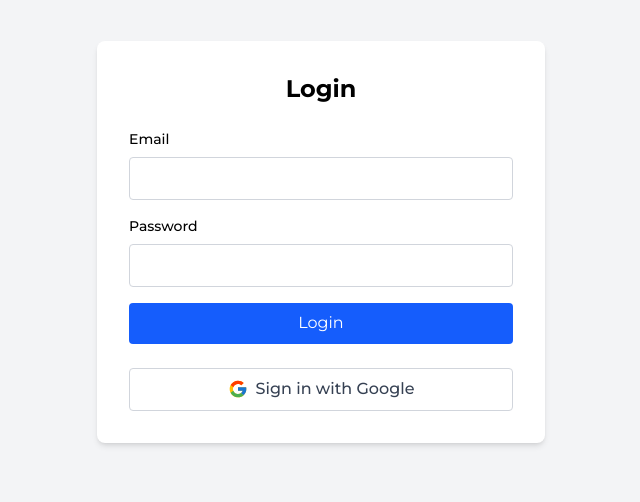
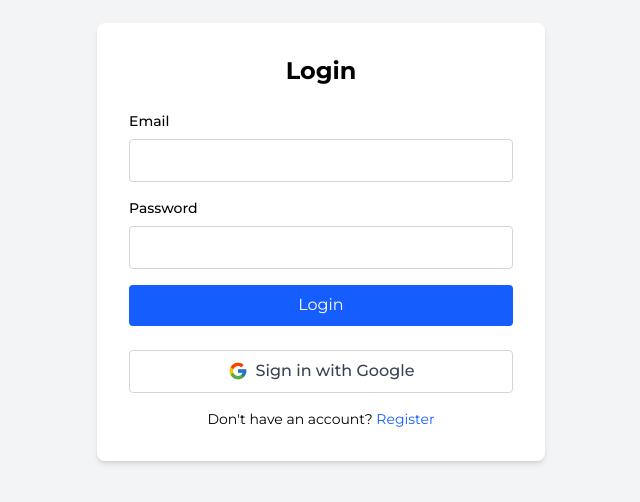
Before and after one commit to awais-ahmad01/MindMap, a React (Vite) app in the folder client/: page /login in a window 1280 px wide. Shown: the part 158-660 px from the top of the page, without its empty margins (319-959 px from the left). Built offline with nearby package versions, Linux system fonts and the light colour scheme; no server answers.

Commit message:
updated login.jsx and register.jsx files

```diff
--- a/client/src/pages/login.jsx
+++ b/client/src/pages/login.jsx
@@ -1,6 +1,6 @@
 import { useDispatch, useSelector } from "react-redux";
 import { useEffect } from "react";
-import { useNavigate } from "react-router-dom";
+import { useNavigate, Link } from "react-router-dom";
 import { signinUser } from "../store/actions/auth";
 import { useForm } from "react-hook-form";
 import * as yup from "yup";
@@ -41,7 +41,6 @@ const Login = () => {
   });
 
   const onSubmit = (data) => {
-    console.log(data);
     dispatch(signinUser(data))
       .unwrap()
       .then(() => {
@@ -92,8 +91,16 @@ const Login = () => {
         </form>
 
         <div className="mt-4">
-          <GoogleLoginButton label='Sign in with Google' />
+          <GoogleLoginButton label="Sign in with Google" />
         </div>
+
+        {/* 🔗 Register Link */}
+        <p className="text-center text-sm mt-4">
+          Don&apos;t have an account?{" "}
+          <Link to="/register" className="text-blue-600 hover:underline">
+            Register
+          </Link>
+        </p>
       </div>
     </div>
   );
--- a/client/src/pages/register.jsx
+++ b/client/src/pages/register.jsx
@@ -4,9 +4,13 @@ import { yupResolver } from '@hookform/resolvers/yup';
 import { useDispatch } from 'react-redux';
 import { registerUser } from '../store/actions/auth';
 import GoogleLoginButton from '../components/utils/googleLoginButton';
+import { useState } from 'react';
+import { Link } from 'react-router-dom';
 
 const Register = () => {
   const dispatch = useDispatch();
+  const [registered, setRegistered] = useState(false);
+
 
   const schema = yup.object({
     username: yup.string().required('Username is required'),
@@ -24,16 +28,14 @@ const Register = () => {
   });
 
   const onSubmit = (data) => {
-    console.log(data);
     dispatch(registerUser(data))
       .unwrap()
       .then(() => {
-        console.log('Registration successful');
-        // Optionally redirect or show a success message
+        window.alert('Registration successful! Please verify your email before logging in.');
+        setRegistered(true);
       })
       .catch((error) => {
         console.error('Registration failed:', error);
-        // Optionally show an error message
       });
   };
 
@@ -83,6 +85,17 @@ const Register = () => {
         <div className="mt-4">
           <GoogleLoginButton label="Register with Google" />
         </div>
+
+        {registered && (
+          <div className="mt-6 text-center">
+            <p className="text-green-600 font-medium mb-2">
+              Please check your email and verify your account to continue.
+            </p>
+            <Link to="/login" className="text-blue-600 hover:underline">
+              Go to Login
+            </Link>
+          </div>
+        )}
       </div>
     </div>
   );
```
